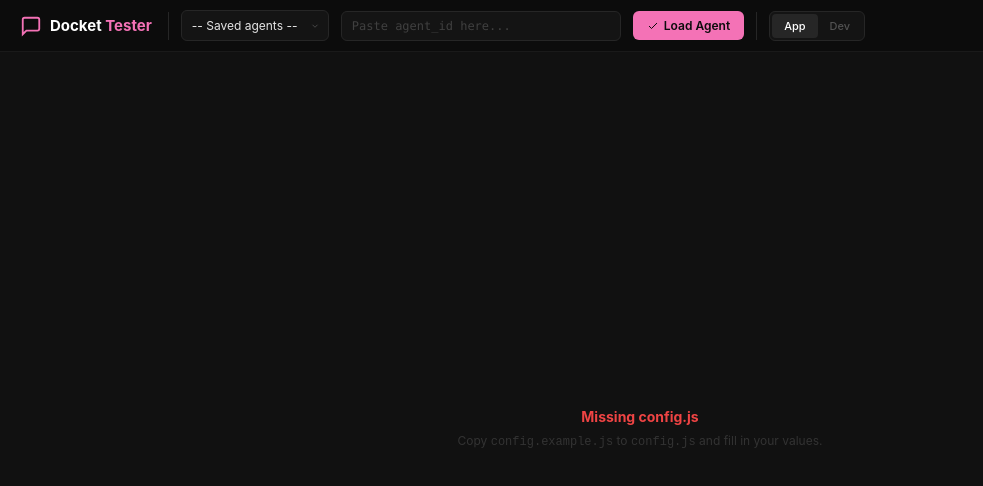
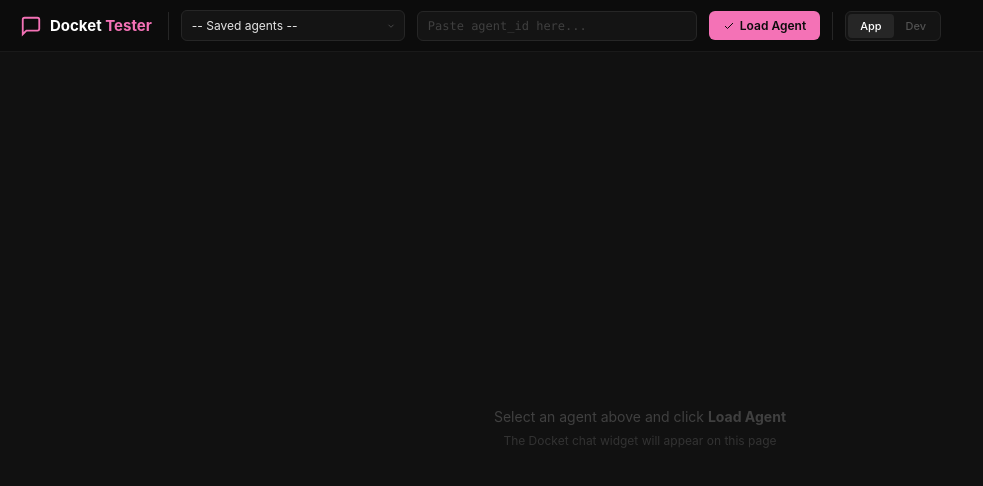
Before and after one commit to snehasebas/easy-testing, a plain HTML site: page index.html in a window 1280 px wide. Shown: the whole page, without its empty margins (0-983 px from the left). Drawn offline with Linux system fonts and the light colour scheme.

Commit message:
docket testing to vercel

```diff
--- a/index.html
+++ b/index.html
@@ -260,21 +260,22 @@
     }
   </script>
 
-  <!-- SCRIPT 3: Load config from external file (gitignored) -->
-  <script src="config.js"></script>
+  <!-- SCRIPT 3: Toolbar UI logic, Slack feedback -->
+  <script>
+    var SAVED_AGENTS = [
+      { name: 'Default Test Agent', id: '1b81b9ed-ce6a-4b73-9f71-94cc0a9c4ab0' },
+      // { name: 'Client Name', id: 'their-agent-id-here' },
+    ];
 
-  <!-- SCRIPT 4: Toolbar UI logic, Slack feedback -->
-  <script>
-    if (typeof CONFIG === 'undefined') {
-      document.getElementById('emptyState').innerHTML =
-        '<p style="color:#ef4444"><strong>Missing config.js</strong></p>' +
-        '<small>Copy <code>config.example.js</code> to <code>config.js</code> and fill in your values.</small>';
-    }
-
-    var SAVED_AGENTS = (typeof CONFIG !== 'undefined' && CONFIG.SAVED_AGENTS) || [];
-    var SLACK_WEBHOOK_URL = (typeof CONFIG !== 'undefined' && CONFIG.SLACK_WEBHOOK_URL) || '';
-    var PORTKEY_ORG_IDS = (typeof CONFIG !== 'undefined' && CONFIG.PORTKEY_ORG_IDS) || {};
-    var KIBANA_CONFIG = (typeof CONFIG !== 'undefined' && CONFIG.KIBANA_CONFIG) || {};
+    var SLACK_WEBHOOK_URL = 'https://hooks.slack.com/services/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';
+    var PORTKEY_ORG_IDS = {
+      app: '0501e7ad-fe7d-4304-a2b3-9d3a73176fcf',
+      dev: 'd89a67c9-a650-4107-bad4-c3d3cd7641cb',
+    };
+    var KIBANA_CONFIG = {
+      dev: { baseUrl: 'https://logging.dev.docketai.com', dataViewId: '49b05873-fec8-43d1-a5b7-222746f7aa66' },
+      app: { baseUrl: 'https://logging.app.docketai.com', dataViewId: 'fec2389e-a11f-483b-8522-7f6491a7109c' },
+    };
 
     var params = new URLSearchParams(window.location.search);
     var currentAgentId = params.get('agent') || null;
```
Also changed, not shown: config.example.js (deleted, +0 -21 lines), 3 other files.
